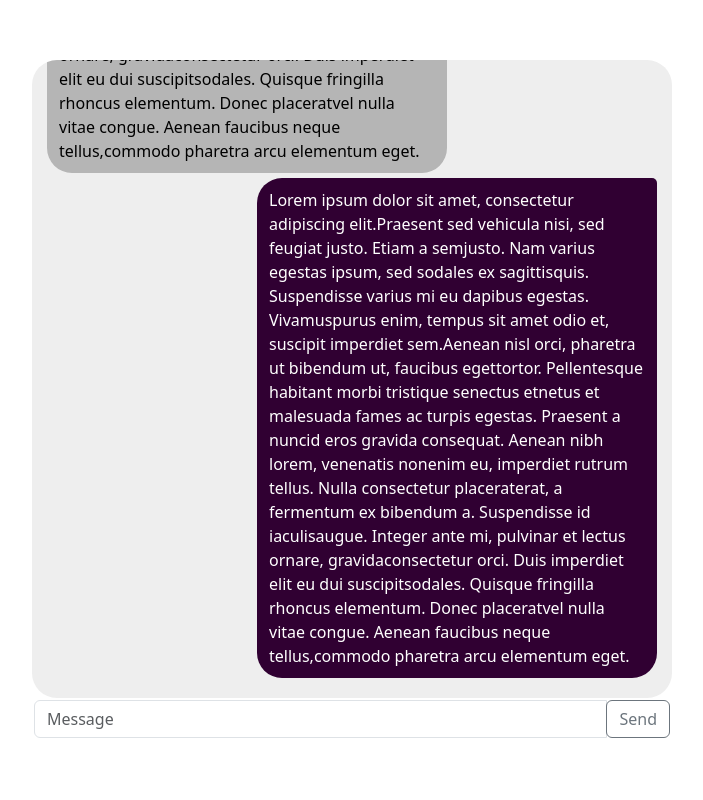
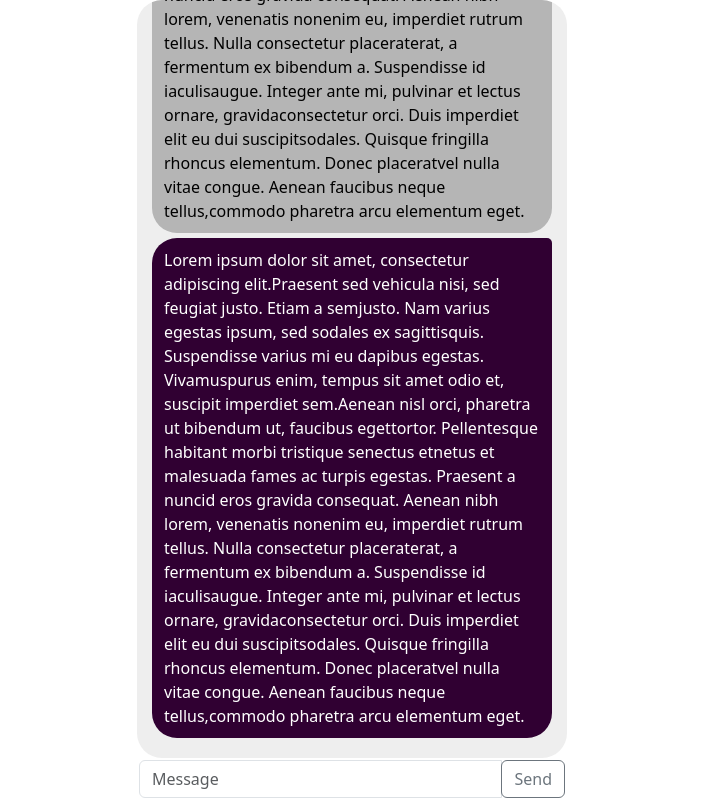
Before and after one commit to Michae1CC/smessage, a React (Vite) app: page /chat in a window 1280 px wide. Shown: the whole page, without its empty margins (288-991 px from the left). Built offline with nearby package versions, Linux system fonts and the light colour scheme.

Commit message:
Chat box is full height

```diff
--- a/src/App.scss
+++ b/src/App.scss
@@ -2,6 +2,5 @@
 
 #root {
   margin: 0 auto;
-  padding: 2rem;
   text-align: center;
 }
--- a/src/Chat.scss
+++ b/src/Chat.scss
@@ -2,8 +2,7 @@
 @import "~bootstrap/scss/bootstrap";
 
 .outer {
-  height: 85vh !important;
-  width: 80vh !important;
+  height: 100vh;
   max-width: 700px !important;
   border-radius: 25px;
 }
```
